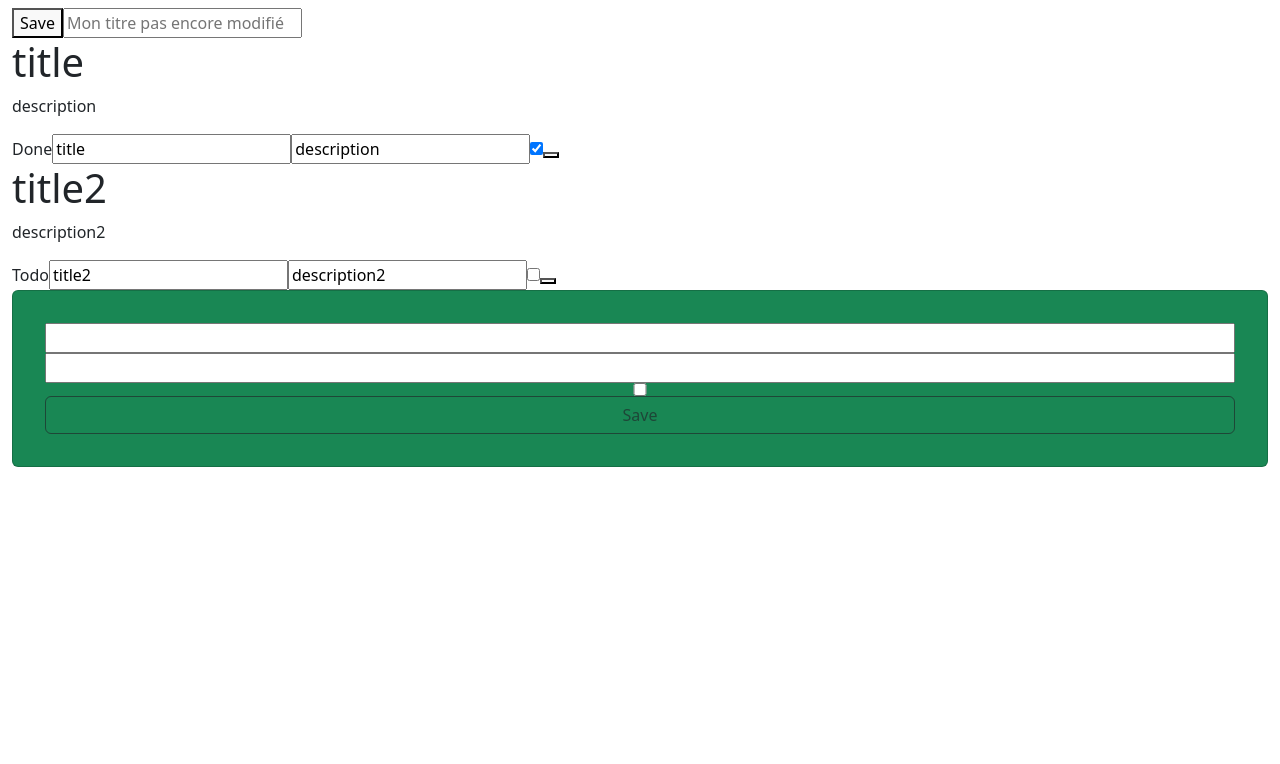
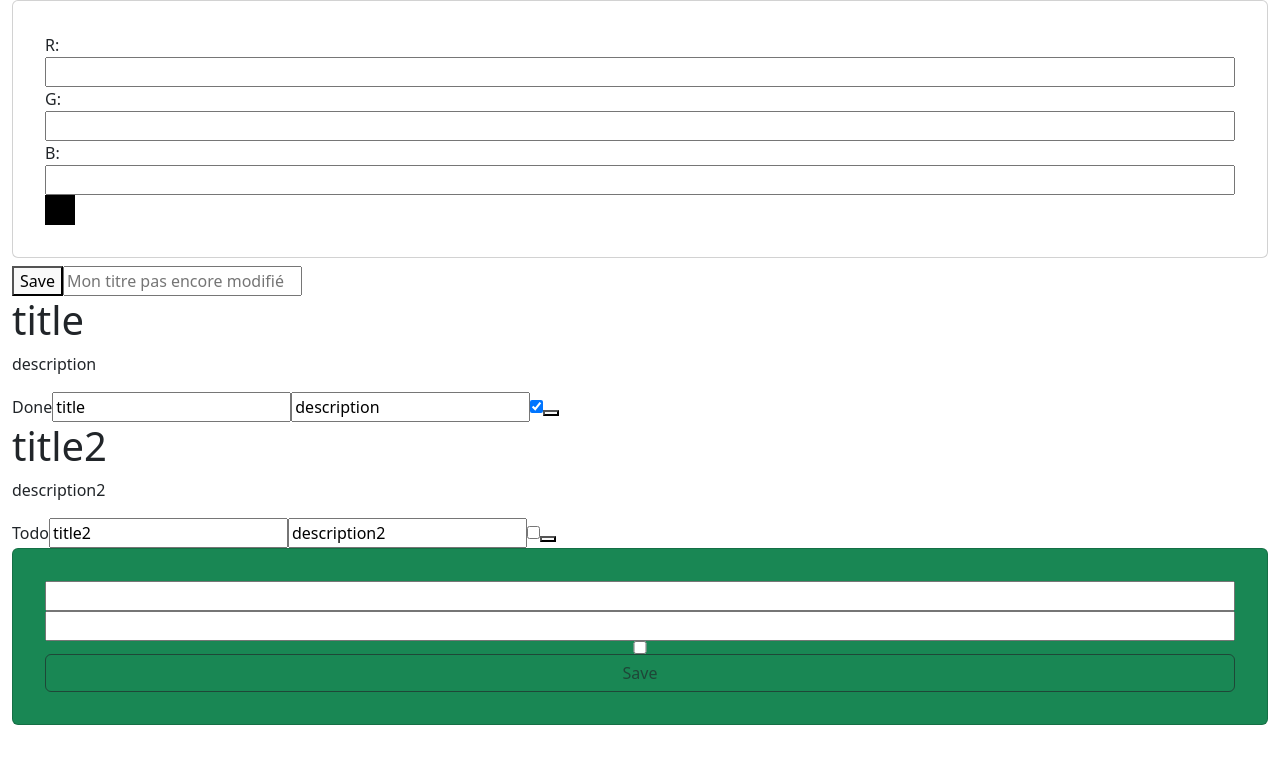
Before and after one commit to sbailleul/react-lesson, a React (Vite) app: page / in a window 1280 px wide. Shown: the top 764 px of the page. Built offline with nearby package versions, Linux system fonts and the light colour scheme.

Commit message:
feat(colorPicker): Add color picker

```diff
--- a/src/App.tsx
+++ b/src/App.tsx
@@ -1,10 +1,12 @@
 import "@/App.scss";
+import { ColorPicker } from "@/ColorPicker";
 import { EditableTodo } from "@/EditableTodo";
 import { TodoList } from "@/TodoList";
 
 export function App() {
   return (
     <div className="">
+      <ColorPicker/>
       <TodoList
         todos={[
           {id: 'test',  description: "description", title: "title", status: true },
--- /dev/null
+++ b/src/ColorPicker.tsx
@@ -0,0 +1,41 @@
+import { useState } from "react";
+
+interface Color {
+  r: number;
+  g: number;
+  b: number;
+}
+export const ColorPicker = () => {
+  const [color, setColor] = useState<Color>({ r: 0, g: 0, b: 0 });
+  return (
+    <div className="card">
+      <label htmlFor="r">R:</label>
+      <input
+        id="r"
+        type="number"
+        onChange={(e) => {
+          setColor({ ...color, r: e.target.valueAsNumber });
+        }}
+      />
+      <label htmlFor="g">G:</label>
+      <input
+        id="g"
+        type="number"
+        onChange={(e) => setColor({ ...color, g: e.target.valueAsNumber })}
+      />
+      <label htmlFor="b">B:</label>
+      <input
+        id="b"
+        type="number"
+        onChange={(e) => setColor({ ...color, b: e.target.valueAsNumber })}
+      />
+      <span
+        style={{
+          width: 30,
+          height: 30,
+          backgroundColor: `rgb(${color.r}, ${color.g}, ${color.b})`,
+        }}
+      ></span>
+    </div>
+  );
+};
```
